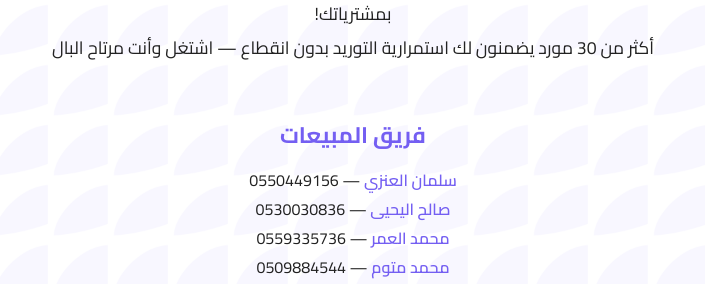
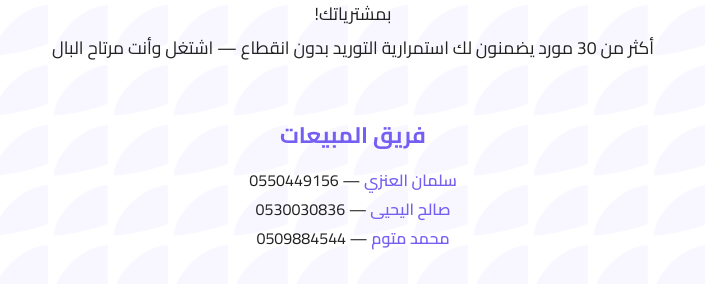
Before and after one commit to TalalWorkSpace/Saleaah, a plain HTML site: page index.html in a window 1280 px wide. Shown: the part 516-800 px from the top of the page, without its empty margins (287-992 px from the left). Drawn offline with Linux system fonts and the light colour scheme.

Commit message:
Remove contact information for محمد العمر

```diff
--- a/index.html
+++ b/index.html
@@ -156,7 +156,6 @@
         <p>
           <span>سلمان العنزي</span> — 0550449156<br />
           <span>صالح اليحيى</span> — 0530030836<br />
-          <span>محمد العمر</span> — 0559335736<br />
           <span>محمد متوم</span> — 0509884544
         </p>
       </div>
```
